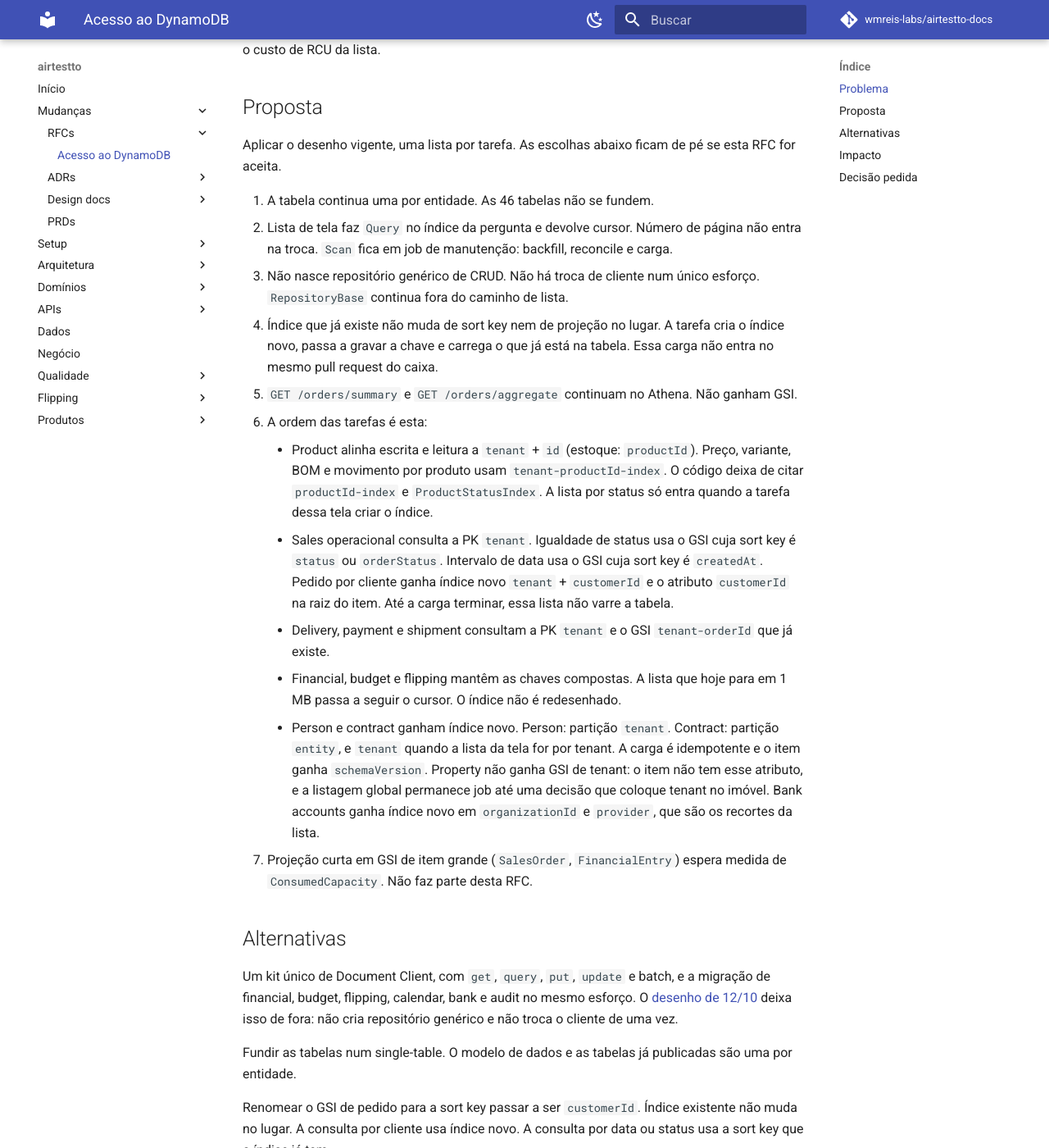
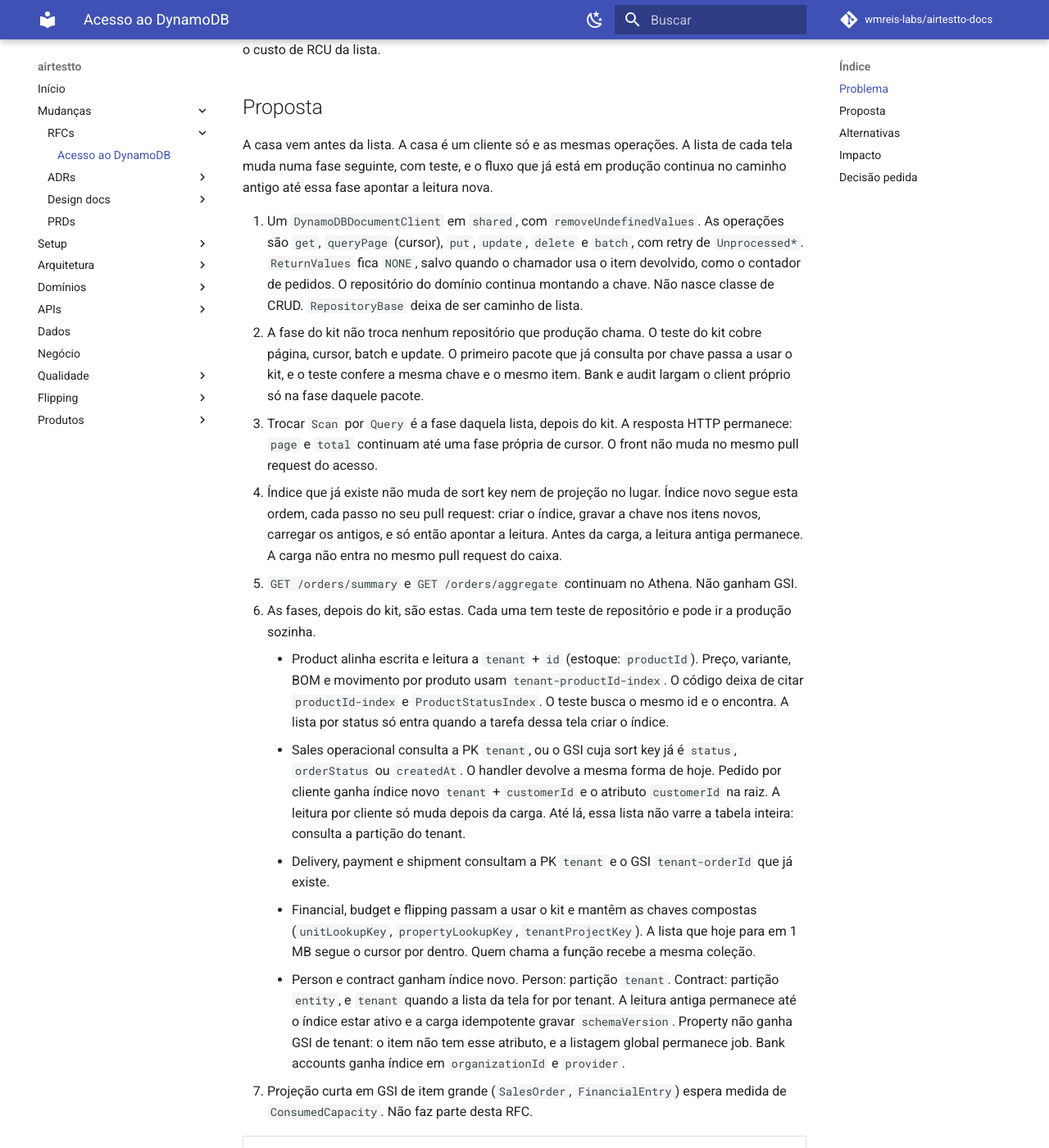
Before and after one commit to wmreis-labs/airtestto-docs, an MkDocs documentation site: the page built from docs/mudancas/rfc/2026-10-13-acesso-dynamodb.md, in a window 1280 px wide and 1400 px high, scrolled down 1396 px. Shown: the whole window at 82% size. Built offline with MkDocs 1.6.1 and Material for MkDocs 9.7.7, drawn with Linux system fonts in a browser that asks for light colours; comment, search, counter and statistics services are not loaded; some of the changed text lies outside the part shown.

Commit message:
docs: ordenar o acesso ao DynamoDB em fases
O cliente único entra primeiro, sem mudar a leitura de produção. Cada lista troca de caminho na própria fase, com teste, e a resposta HTTP permanece.

Co-authored-by: Cursor <cursoragent@cursor.com>

```diff
--- a/docs/mudancas/rfc/2026-10-13-acesso-dynamodb.md
+++ b/docs/mudancas/rfc/2026-10-13-acesso-dynamodb.md
@@ -29,39 +29,53 @@ Financial, flipping, contract webhook, storage e audit também criam cliente pr
 
 ## Proposta
 
-Aplicar o desenho vigente, uma lista por tarefa. As escolhas abaixo ficam de pé se esta RFC for aceita.
+A casa vem antes da lista. A casa é um cliente só e as mesmas operações. A lista de cada tela muda numa fase seguinte, com teste, e o fluxo que já está em produção continua no caminho antigo até essa fase apontar a leitura nova.
 
-1. A tabela continua uma por entidade. As 46 tabelas não se fundem.
-2. Lista de tela faz `Query` no índice da pergunta e devolve cursor. Número de página não entra na troca. `Scan` fica em job de manutenção: backfill, reconcile e carga.
-3. Não nasce repositório genérico de CRUD. Não há troca de cliente num único esforço. `RepositoryBase` continua fora do caminho de lista.
-4. Índice que já existe não muda de sort key nem de projeção no lugar. A tarefa cria o índice novo, passa a gravar a chave e carrega o que já está na tabela. Essa carga não entra no mesmo pull request do caixa.
+1. Um `DynamoDBDocumentClient` em `shared`, com `removeUndefinedValues`. As operações são `get`, `queryPage` (cursor), `put`, `update`, `delete` e `batch`, com retry de `Unprocessed*`. `ReturnValues` fica `NONE`, salvo quando o chamador usa o item devolvido, como o contador de pedidos. O repositório do domínio continua montando a chave. Não nasce classe de CRUD. `RepositoryBase` deixa de ser caminho de lista.
+2. A fase do kit não troca nenhum repositório que produção chama. O teste do kit cobre página, cursor, batch e update. O primeiro pacote que já consulta por chave passa a usar o kit, e o teste confere a mesma chave e o mesmo item. Bank e audit largam o client próprio só na fase daquele pacote.
+3. Trocar `Scan` por `Query` é a fase daquela lista, depois do kit. A resposta HTTP permanece: `page` e `total` continuam até uma fase própria de cursor. O front não muda no mesmo pull request do acesso.
+4. Índice que já existe não muda de sort key nem de projeção no lugar. Índice novo segue esta ordem, cada passo no seu pull request: criar o índice, gravar a chave nos itens novos, carregar os antigos, e só então apontar a leitura. Antes da carga, a leitura antiga permanece. A carga não entra no mesmo pull request do caixa.
 5. `GET /orders/summary` e `GET /orders/aggregate` continuam no Athena. Não ganham GSI.
-6. A ordem das tarefas é esta:
-    - Product alinha escrita e leitura a `tenant` + `id` (estoque: `productId`). Preço, variante, BOM e movimento por produto usam `tenant-productId-index`. O código deixa de citar `productId-index` e `ProductStatusIndex`. A lista por status só entra quando a tarefa dessa tela criar o índice.
-    - Sales operacional consulta a PK `tenant`. Igualdade de status usa o GSI cuja sort key é `status` ou `orderStatus`. Intervalo de data usa o GSI cuja sort key é `createdAt`. Pedido por cliente ganha índice novo `tenant` + `customerId` e o atributo `customerId` na raiz do item. Até a carga terminar, essa lista não varre a tabela.
+6. As fases, depois do kit, são estas. Cada uma tem teste de repositório e pode ir a produção sozinha.
+    - Product alinha escrita e leitura a `tenant` + `id` (estoque: `productId`). Preço, variante, BOM e movimento por produto usam `tenant-productId-index`. O código deixa de citar `productId-index` e `ProductStatusIndex`. O teste busca o mesmo id e o encontra. A lista por status só entra quando a tarefa dessa tela criar o índice.
+    - Sales operacional consulta a PK `tenant`, ou o GSI cuja sort key já é `status`, `orderStatus` ou `createdAt`. O handler devolve a mesma forma de hoje. Pedido por cliente ganha índice novo `tenant` + `customerId` e o atributo `customerId` na raiz. A leitura por cliente só muda depois da carga. Até lá, essa lista não varre a tabela inteira: consulta a partição do tenant.
     - Delivery, payment e shipment consultam a PK `tenant` e o GSI `tenant-orderId` que já existe.
-    - Financial, budget e flipping mantêm as chaves compostas. A lista que hoje para em 1 MB passa a seguir o cursor. O índice não é redesenhado.
-    - Person e contract ganham índice novo. Person: partição `tenant`. Contract: partição `entity`, e `tenant` quando a lista da tela for por tenant. A carga é idempotente e o item ganha `schemaVersion`. Property não ganha GSI de tenant: o item não tem esse atributo, e a listagem global permanece job até uma decisão que coloque tenant no imóvel. Bank accounts ganha índice novo em `organizationId` e `provider`, que são os recortes da lista.
+    - Financial, budget e flipping passam a usar o kit e mantêm as chaves compostas (`unitLookupKey`, `propertyLookupKey`, `tenantProjectKey`). A lista que hoje para em 1 MB segue o cursor por dentro. Quem chama a função recebe a mesma coleção.
+    - Person e contract ganham índice novo. Person: partição `tenant`. Contract: partição `entity`, e `tenant` quando a lista da tela for por tenant. A leitura antiga permanece até o índice estar ativo e a carga idempotente gravar `schemaVersion`. Property não ganha GSI de tenant: o item não tem esse atributo, e a listagem global permanece job. Bank accounts ganha índice em `organizationId` e `provider`.
 7. Projeção curta em GSI de item grande (`SalesOrder`, `FinancialEntry`) espera medida de `ConsumedCapacity`. Não faz parte desta RFC.
+
+| Fase | O que entra | O que produção continua fazendo |
+| --- | --- | --- |
+| 0 | Kit e o teste dele | Toda leitura e escrita atual |
+| 1 | Um repositório que já faz `Query` passa a usar o kit | A mesma chave e o mesmo item |
+| 2 | Product na chave da tabela e nos GSIs que já existem | O mesmo id continua encontrável |
+| 3 | Sales consulta a partição do tenant. O HTTP não muda | Pedido por cliente no caminho antigo até a carga do índice novo |
+| 4 | Delivery, payment e shipment na PK e no GSI `tenant-orderId` | A resposta da lista igual |
+| 5 | Financial, budget e flipping no kit, com cursor interno | A função devolve a mesma coleção |
+| 6 | Índices novos: `customerId`, tenant de person, `entity` de contract, `organizationId` e `provider` de bank | A leitura antiga até o índice estar ativo e a carga terminar |
 
 ## Alternativas
 
-Um kit único de Document Client, com `get`, `query`, `put`, `update` e batch, e a migração de financial, budget, flipping, calendar, bank e audit no mesmo esforço. O [desenho de 12/10](../design/2026-10-12-acesso-dynamodb.md) deixa isso de fora: não cria repositório genérico e não troca o cliente de uma vez.
+Migrar todos os repositórios para o cliente novo no mesmo esforço, junto com o fim do `Scan`. Um pull request desse tamanho não tem como provar que produção segue igual.
+
+Começar pelas listas e deixar cada pacote copiar `marshall`, cursor e client. A casa continua espalhada e a fase seguinte repete o mesmo código.
+
+Uma classe de CRUD que esconde a chave e lista com `Scan`. O [desenho de 12/10](../design/2026-10-12-acesso-dynamodb.md) recusa esse caminho. O kit desta RFC é operação, não lista genérica.
 
 Fundir as tabelas num single-table. O modelo de dados e as tabelas já publicadas são uma por entidade.
 
-Renomear o GSI de pedido para a sort key passar a ser `customerId`. Índice existente não muda no lugar. A consulta por cliente usa índice novo. A consulta por data ou status usa a sort key que o índice já tem.
+Renomear o GSI de pedido para a sort key passar a ser `customerId`. Índice existente não muda no lugar. A consulta por cliente usa índice novo, e a leitura só aponta para ele depois da carga.
 
 Capacidade provisionada no lugar de pay-per-request. Fora desta RFC. O prejuízo atual é ler item de outro tenant, não o teto de escrita de uma partição.
 
 ## Impacto
 
-Domínios: product, sales, delivery, financial, budget, flipping, person, contract e bank. Calendar entra só se uma lista de tela ainda usar `Scan`; evento por calendário e por pessoa já consulta GSI.
+Domínios: shared na fase 0; depois product, sales, delivery, financial, budget, flipping, person, contract e bank. Calendar entra só se uma lista de tela ainda usar `Scan`. Evento por calendário e por pessoa já consulta GSI.
 
-Dados: índice novo só na lista que não tem chave. A PK das tabelas atuais permanece. Item de pedido ganha `customerId` na raiz. Itens migrados ganham `schemaVersion`.
+Dados: a PK das tabelas atuais permanece. Índice novo só na lista que não tem chave, e a leitura só muda depois da carga. Item de pedido ganha `customerId` na raiz. Itens migrados ganham `schemaVersion`.
 
-Interfaces: a lista trocada responde cursor, não `page`. Se a tela paginar por número, o registro dessa interface fica no docs da interface. Summary e aggregate de pedidos não mudam de origem.
+Interfaces: nenhuma fase desta RFC troca `page` por cursor na resposta HTTP. Summary e aggregate de pedidos não mudam de origem. Uma fase futura de cursor, se a tela precisar, fica no docs da interface.
 
 ## Decisão pedida
 
-Aceitar os sete pontos da proposta para virar ADR. A implementação espera esse ADR. Cada linha da sequência é uma tarefa, com o desenho de 12/10 como regra da lista. A listagem global de imóveis continua job até existir tenant no item.
+Aceitar a ordem da tabela de fases. A fase 0 não altera produção. Cada fase seguinte é um pull request, com teste, e pode ir sozinha. A implementação espera o ADR. A listagem global de imóveis continua job até existir tenant no item.
```
Also changed, not shown: docs/mudancas/index.md (+1 -1 lines).
